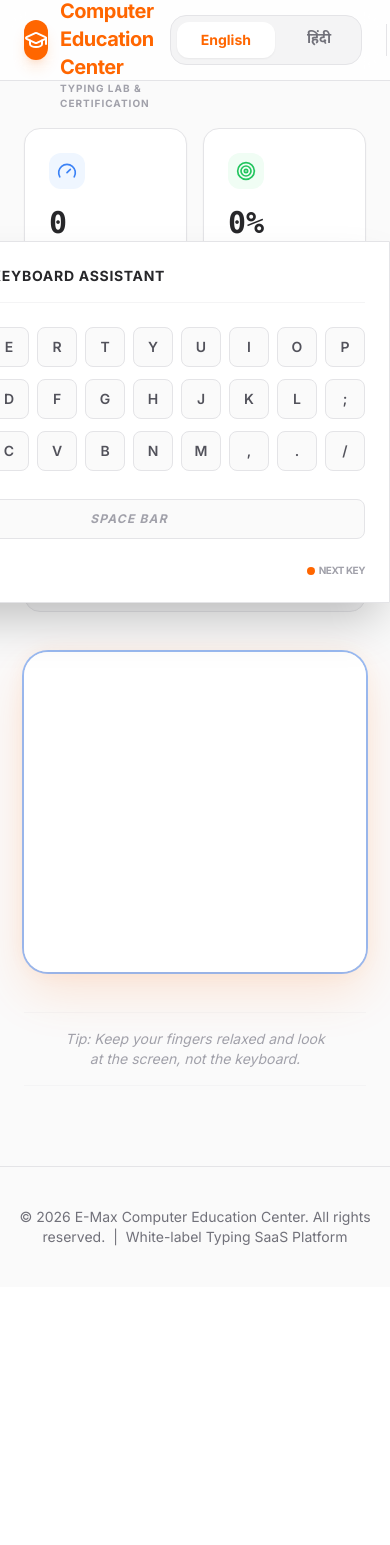
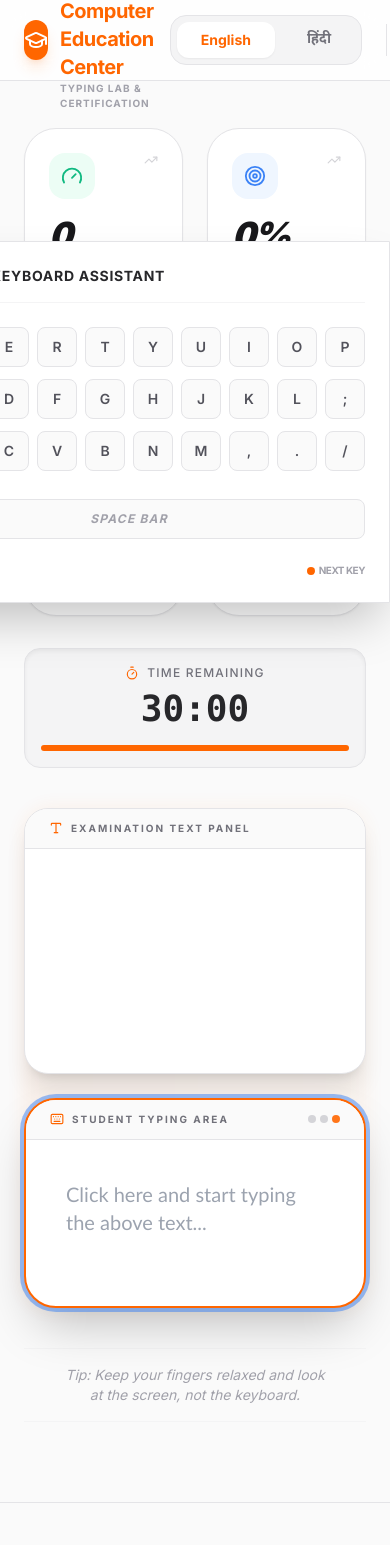
Before and after one commit to haarekasahara1923-wq/type, a Next.js app: page / in a window 390 px wide. Shown: the top 1545 px of the page. Before the commit the page ends 1287 px from the top, so only its background shows below. Built offline with nearby package versions, Linux system fonts and the light colour scheme; no server answers.

Commit message:
Design: Split typing panel into Reference and Input sections with sync scrolling and dull-grey highlighting

```diff
--- a/src/components/MetricsDisplay.tsx
+++ b/src/components/MetricsDisplay.tsx
@@ -1,35 +1,76 @@
 "use client";
 
 import { useTypingStore } from "@/lib/store";
-import { Gauge, Target, AlertCircle, Zap } from "lucide-react";
+import { Gauge, Target, AlertCircle, Zap, TrendingUp } from "lucide-react";
 
 export default function MetricsDisplay() {
-  const { wpm, accuracy, errors, cpm } = useTypingStore();
+  const { wpm, grossWpm, accuracy, errors, cpm } = useTypingStore();
 
   const metrics = [
-    { label: "WPM", value: wpm, icon: Gauge, color: "text-blue-500", bg: "bg-blue-50 dark:bg-blue-950/20" },
-    { label: "Accuracy", value: `${accuracy}%`, icon: Target, color: "text-green-500", bg: "bg-green-50 dark:bg-green-950/20" },
-    { label: "Errors", value: errors, icon: AlertCircle, color: "text-red-500", bg: "bg-red-50 dark:bg-red-950/20" },
-    { label: "CPM", value: cpm, icon: Zap, color: "text-orange-500", bg: "bg-orange-50 dark:bg-orange-950/20" },
+    {
+      label: "Net speed",
+      subLabel: "WPM",
+      value: wpm,
+      icon: Gauge,
+      color: "text-emerald-500",
+      bg: "bg-emerald-50 dark:bg-emerald-950/20",
+      description: "Words per minute (Net)"
+    },
+    {
+      label: "Accuracy",
+      subLabel: "Percentage",
+      value: `${accuracy}%`,
+      icon: Target,
+      color: "text-blue-500",
+      bg: "bg-blue-50 dark:bg-blue-950/20",
+      description: "Typing precision"
+    },
+    {
+      label: "Hard Errors",
+      subLabel: "Count",
+      value: errors,
+      icon: AlertCircle,
+      color: "text-rose-500",
+      bg: "bg-rose-50 dark:bg-rose-950/20",
+      description: "Mistakes made"
+    },
+    {
+      label: "Format",
+      subLabel: "CPM",
+      value: cpm,
+      icon: Zap,
+      color: "text-amber-500",
+      bg: "bg-amber-50 dark:bg-amber-950/20",
+      description: "Characters per min"
+    },
   ];
 
   return (
-    <div className="grid grid-cols-2 lg:grid-cols-4 gap-4">
+    <div className="grid grid-cols-2 lg:grid-cols-4 gap-6">
       {metrics.map((m) => (
         <div
           key={m.label}
-          className="p-6 rounded-2xl bg-white dark:bg-zinc-900 border border-zinc-200 dark:border-zinc-800 shadow-sm hover:shadow-md transition-shadow"
+          className="group relative p-6 rounded-[2rem] bg-white dark:bg-zinc-900 border border-zinc-200 dark:border-zinc-800 shadow-sm hover:shadow-xl hover:-translate-y-1 transition-all duration-300"
         >
-          <div className="flex items-center justify-between mb-4">
-            <div className={`p-2 rounded-xl ${m.bg}`}>
-              <m.icon className={m.color} size={20} />
+          <div className="flex items-start justify-between mb-4">
+            <div className={`p-3 rounded-2xl ${m.bg} group-hover:scale-110 transition-transform`}>
+              <m.icon className={m.color} size={22} />
+            </div>
+            <TrendingUp size={14} className="text-zinc-300 dark:text-zinc-700" />
+          </div>
+
+          <div className="space-y-1">
+             <div className="text-4xl font-black text-zinc-900 dark:text-zinc-100 tabular-nums tracking-tighter italic">
+              {m.value}
+            </div>
+            <div className="flex items-center gap-1.5">
+               <span className="text-[10px] font-black uppercase tracking-widest text-zinc-400">{m.label}</span>
+               <span className="text-[8px] font-bold text-zinc-300 dark:text-zinc-600 bg-zinc-100 dark:bg-zinc-800 px-1.5 rounded-full">{m.subLabel}</span>
             </div>
           </div>
-          <div className="text-3xl font-bold text-zinc-800 dark:text-zinc-100 mb-1 font-mono">
-            {m.value}
-          </div>
-          <div className="text-xs font-medium text-zinc-500 uppercase tracking-widest">
-            {m.label}
+
+          <div className="mt-4 pt-4 border-t border-zinc-50 dark:border-zinc-800/50">
+             <p className="text-[9px] text-zinc-400 font-medium uppercase tracking-wider">{m.description}</p>
           </div>
         </div>
       ))}
--- a/src/components/TypingBox.tsx
+++ b/src/components/TypingBox.tsx
@@ -3,11 +3,12 @@
 import { useEffect, useRef, useCallback, useState } from "react";
 import { useTypingStore } from "@/lib/store";
 import { cn } from "@/lib/utils";
+import { Keyboard, Type } from "lucide-react";
 
 export default function TypingBox() {
   const { content, userInput, setUserInput, language, isFinished } = useTypingStore();
   const inputRef = useRef<HTMLTextAreaElement>(null);
-  const containerRef = useRef<HTMLDivElement>(null);
+  const displayRef = useRef<HTMLDivElement>(null);
   const [isFocused, setIsFocused] = useState(false);
 
   const focusInput = useCallback(() => {
@@ -25,15 +26,15 @@ export default function TypingBox() {
     setUserInput(e.target.value);
   };
 
-  // Split content into characters for rendering
-  const renderContent = () => {
+  // Split content into characters for rendering in the text display area
+  const renderDisplayContent = () => {
     const chars = content.split("");
     const userChars = userInput.split("");
 
     return chars.map((char, index) => {
       let status = "neutral";
       if (index < userChars.length) {
-        status = userChars[index] === char ? "correct" : "incorrect";
+        status = userChars[index] === char ? "typed" : "error";
       } else if (index === userChars.length) {
         status = "current";
       }
@@ -43,51 +44,71 @@ export default function TypingBox() {
           key={index}
           id={index === userChars.length ? "current-char" : undefined}
           className={cn(
-            "inline-block relative transition-colors duration-100",
-            status === "correct" && "text-zinc-800 dark:text-zinc-200 bg-emerald-50 dark:bg-emerald-900/20",
-            status === "incorrect" && "text-rose-500 bg-rose-50 dark:bg-rose-900/30 font-bold",
-            status === "current" && isFocused && "bg-brand-primary/10 text-brand-primary",
-            status === "neutral" && "text-zinc-300 dark:text-zinc-600",
-            language === "Hindi" ? "font-hindi text-3xl mx-px" : "font-english text-2xl"
+            "inline-block relative transition-all duration-150",
+            status === "typed" && "text-zinc-400 dark:text-zinc-600", // Dull grey for typed text
+            status === "error" && "text-red-500 bg-red-100 dark:bg-red-900/30 font-bold",
+            status === "current" && "text-brand-primary font-bold border-b-2 border-brand-primary",
+            status === "neutral" && "text-zinc-800 dark:text-zinc-200",
+            language === "Hindi" ? "font-hindi text-3xl mx-0.5" : "font-english text-2xl"
           )}
         >
           {char === " " ? "\u00A0" : char}
-          {status === "current" && isFocused && (
-            <span className="absolute left-0 bottom-0 w-full h-1 bg-brand-primary animate-pulse" />
-          )}
         </span>
       );
     });
   };
 
-  // Logic to scroll to current character
+  // Sync scroll of display area to the current character
   useEffect(() => {
     const currentChar = document.getElementById("current-char");
-    if (currentChar && containerRef.current) {
-      const parent = containerRef.current;
+    if (currentChar && displayRef.current) {
+      const parent = displayRef.current;
       const offset = currentChar.offsetTop;
-      if (offset > parent.scrollTop + 200) {
-        parent.scrollTo({ top: offset - 100, behavior: "smooth" });
+      if (offset > parent.scrollTop + 150) {
+        parent.scrollTo({ top: offset - 80, behavior: "smooth" });
       } else if (offset < parent.scrollTop) {
-         parent.scrollTo({ top: offset - 100, behavior: "smooth" });
+        parent.scrollTo({ top: offset - 80, behavior: "smooth" });
       }
     }
   }, [userInput]);
 
   return (
+    <div className="flex flex-col gap-6 w-full max-w-5xl mx-auto">
+      {/* Upper Section: Reference Text */}
+      <div className="relative group">
+        <div className="absolute -inset-0.5 bg-gradient-to-b from-brand-primary/20 to-transparent rounded-3xl blur-xl opacity-20" />
+        <div className="relative bg-white dark:bg-zinc-900 border border-zinc-200 dark:border-zinc-800 rounded-3xl overflow-hidden shadow-xl">
+          <div className="bg-zinc-50 dark:bg-zinc-800/50 px-6 py-3 border-b border-zinc-200 dark:border-zinc-800 flex items-center justify-between">
+            <div className="flex items-center gap-2 text-zinc-500 font-bold text-[10px] uppercase tracking-[0.2em]">
+              <Type size={14} className="text-brand-primary" />
+              Examination Text Panel
+            </div>
+            {language === "Hindi" && <span className="text-[10px] bg-brand-primary/10 text-brand-primary px-2 py-0.5 rounded-full font-bold">Mangal Font</span>}
+          </div>
           <div
-      className={cn(
-        "relative w-full max-w-5xl mx-auto rounded-3xl overflow-hidden transition-all duration-300",
-        isFocused ? "shadow-[0_20px_50px_rgba(255,102,0,0.15)] ring-2 ring-brand-primary/20" : "shadow-xl border border-zinc-200 dark:border-zinc-800"
-      )}
-      onClick={focusInput}
+            ref={displayRef}
+            className="h-56 overflow-y-auto p-10 leading-[1.8] select-none text-justify scrollbar-thin scrollbar-thumb-zinc-200 dark:scrollbar-thumb-zinc-800"
           >
-      <div
-        ref={containerRef}
-        className="h-[320px] overflow-y-auto p-12 bg-white dark:bg-zinc-900 cursor-text scrollbar-thin scrollbar-thumb-zinc-200 dark:scrollbar-thumb-zinc-800"
-      >
-        <div className="leading-relaxed select-none tracking-wide text-justify">
-          {renderContent()}
+            {renderDisplayContent()}
+          </div>
+        </div>
+      </div>
+
+      {/* Lower Section: Typing Input */}
+      <div className="relative group">
+        <div className={cn(
+          "relative bg-white dark:bg-zinc-900 border-2 rounded-[2rem] overflow-hidden transition-all duration-300 shadow-2xl",
+          isFocused ? "border-brand-primary ring-4 ring-brand-primary/10" : "border-zinc-200 dark:border-zinc-800"
+        )}>
+          <div className="bg-zinc-50 dark:bg-zinc-800/50 px-6 py-3 border-b border-zinc-200 dark:border-zinc-800 flex items-center justify-between">
+             <div className="flex items-center gap-2 text-zinc-500 font-bold text-[10px] uppercase tracking-[0.2em]">
+              <Keyboard size={14} className="text-brand-primary" />
+              Student Typing Area
+            </div>
+            <div className="flex gap-1">
+               <div className="w-2 h-2 rounded-full bg-zinc-300 dark:bg-zinc-700" />
+               <div className="w-2 h-2 rounded-full bg-zinc-300 dark:bg-zinc-700" />
+               <div className="w-2 h-2 rounded-full bg-brand-primary animate-pulse" />
             </div>
           </div>
 
@@ -97,26 +118,42 @@ export default function TypingBox() {
             onChange={handleChange}
             onFocus={() => setIsFocused(true)}
             onBlur={() => setIsFocused(false)}
-        className="absolute inset-0 w-full h-full opacity-0 cursor-default z-10"
-        autoFocus
+            placeholder="Click here and start typing the above text..."
+            className={cn(
+              "w-full h-40 p-10 bg-transparent resize-none outline-none leading-relaxed transition-all",
+              language === "Hindi" ? "font-hindi text-2xl" : "font-english text-xl text-zinc-800 dark:text-zinc-100"
+            )}
             spellCheck={false}
             disabled={isFinished}
           />
 
           {!isFocused && !isFinished && (
-        <div className="absolute inset-0 bg-white/40 dark:bg-black/40 backdrop-blur-[2px] z-20 flex items-center justify-center pointer-events-none">
-          <div className="bg-white dark:bg-zinc-800 px-6 py-3 rounded-2xl shadow-2xl border border-zinc-200 dark:border-zinc-700 animate-bounce">
-            <p className="text-brand-primary font-bold">Type any key to start typing</p>
+            <div
+              className="absolute inset-x-0 bottom-0 top-[45px] bg-white/60 dark:bg-black/60 backdrop-blur-[2px] z-10 flex items-center justify-center cursor-pointer"
+              onClick={focusInput}
+            >
+              <div className="bg-white dark:bg-zinc-800 px-8 py-4 rounded-2xl shadow-2xl border border-brand-primary/20 animate-bounce flex items-center gap-3">
+                <div className="p-2 bg-brand-primary rounded-lg text-white">
+                   <Keyboard size={18} />
+                </div>
+                <span className="text-brand-primary font-black uppercase tracking-widest text-xs">Click inside to activate typing</span>
               </div>
             </div>
           )}
-
+        </div>
+      </div>
 
       {isFinished && (
-        <div className="absolute inset-0 flex items-center justify-center bg-white/80 dark:bg-black/90 backdrop-blur-md z-30">
-          <div className="text-center p-8 rounded-3xl bg-white dark:bg-zinc-800 shadow-2xl border border-brand-primary/20 scale-110">
-            <h2 className="text-3xl font-black mb-2 text-zinc-900 dark:text-white uppercase tracking-tighter">Time&apos;s Up!</h2>
-            <p className="text-zinc-500 font-medium">Test completed. Please wait for results.</p>
+        <div className="fixed inset-0 flex items-center justify-center bg-black/60 backdrop-blur-md z-[100] animate-in fade-in duration-500">
+          <div className="bg-white dark:bg-zinc-900 p-10 rounded-[3rem] shadow-2xl border border-brand-primary/30 text-center max-w-md w-full mx-4 scale-110">
+            <div className="w-20 h-20 bg-brand-primary/10 rounded-full flex items-center justify-center mx-auto mb-6">
+               <Type className="text-brand-primary" size={32} />
+            </div>
+            <h2 className="text-3xl font-black mb-2 text-zinc-900 dark:text-white uppercase tracking-tighter italic">Exam Finished!</h2>
+            <p className="text-zinc-500 font-medium mb-2">Analyzing your performance data...</p>
+            <div className="w-full bg-zinc-100 dark:bg-zinc-800 h-1.5 rounded-full overflow-hidden mt-6">
+               <div className="h-full bg-brand-primary animate-[loading_2s_ease-in-out_infinite]" style={{width: '60%'}} />
+            </div>
           </div>
         </div>
       )}
--- a/src/lib/store.ts
+++ b/src/lib/store.ts
@@ -8,7 +8,8 @@ interface TypingState {
   isFinished: boolean;
   content: string;
   userInput: string;
-  wpm: number;
+  wpm: number; // Net WPM
+  grossWpm: number;
   accuracy: number;
   errors: number;
   cpm: number;
@@ -32,6 +33,7 @@ export const useTypingStore = create<TypingState>((set, get) => ({
   content: '',
   userInput: '',
   wpm: 0,
+  grossWpm: 0,
   accuracy: 0,
   errors: 0,
   cpm: 0,
@@ -45,6 +47,7 @@ export const useTypingStore = create<TypingState>((set, get) => ({
     timeLeft: 30 * 60,
     startTime: null,
     wpm: 0,
+    grossWpm: 0,
     accuracy: 0,
     errors: 0,
     cpm: 0
@@ -52,8 +55,9 @@ export const useTypingStore = create<TypingState>((set, get) => ({
 
   setUserInput: (userInput) => {
     const state = get();
+    if (state.isFinished) return;
 
-    // Don't allow typing more than content length
+    // Limit input to content length
     if (userInput.length > state.content.length) return;
 
     if (!state.isStarted && userInput.length > 0) {
@@ -63,7 +67,6 @@ export const useTypingStore = create<TypingState>((set, get) => ({
     set({ userInput });
     get().updateMetrics();
 
-    // Finish test if content is fully typed
     if (userInput.length === state.content.length && state.content.length > 0) {
       get().finishTest();
     }
@@ -87,27 +90,35 @@ export const useTypingStore = create<TypingState>((set, get) => ({
     const { content, userInput, startTime } = get();
     if (!startTime) return;
 
-    let errors = 0;
-    const typedTill = userInput.length;
+    let totalErrors = 0;
+    const typedLength = userInput.length;
 
-    for (let i = 0; i < typedTill; i++) {
+    // Calculate errors
+    for (let i = 0; i < typedLength; i++) {
       if (userInput[i] !== content[i]) {
-        errors++;
+        totalErrors++;
       }
     }
 
-    const timeElapsedInMinutes = (Date.now() - startTime) / 60000;
-    const charCount = typedTill;
-    const wordsTyped = charCount / 5;
+    const timeElapsedInSeconds = (Date.now() - startTime) / 1000;
+    if (timeElapsedInSeconds < 1) return; // Don't calculate metrics in the first second to avoid spikes
 
-    // Standard WPM formula: (chars / 5) / time - (errors / time)
-    const rawWpm = timeElapsedInMinutes > 0 ? (wordsTyped / timeElapsedInMinutes) : 0;
-    const netWpm = Math.max(0, Math.round(rawWpm - (errors / timeElapsedInMinutes)));
+    const timeElapsedInMinutes = timeElapsedInSeconds / 60;
 
-    const cpm = timeElapsedInMinutes > 0 ? Math.round(charCount / timeElapsedInMinutes) : 0;
-    const accuracy = charCount > 0 ? Math.round(((charCount - errors) / charCount) * 100) : 100;
+    // Gross WPM = (total characters typed / 5) / time
+    const grossWpm = Math.round((typedLength / 5) / timeElapsedInMinutes);
 
-    set({ wpm: netWpm, accuracy, errors, cpm });
+    // Net WPM = Gross WPM - (uncorrected errors / time)
+    // Since we don't allow backspacing past current char in some modes, we use standard error penalty
+    const netWpm = Math.max(0, Math.round(grossWpm - (totalErrors / timeElapsedInMinutes)));
+
+    const accuracy = typedLength > 0
+      ? Math.round(((typedLength - totalErrors) / typedLength) * 100)
+      : 100;
+
+    const cpm = Math.round(typedLength / timeElapsedInMinutes);
+
+    set({ wpm: netWpm, grossWpm, accuracy, errors: totalErrors, cpm });
   },
 
   reset: () => set({
@@ -117,6 +128,7 @@ export const useTypingStore = create<TypingState>((set, get) => ({
     timeLeft: 30 * 60,
     startTime: null,
     wpm: 0,
+    grossWpm: 0,
     accuracy: 0,
     errors: 0,
     cpm: 0
```
Lines whose indentation alone changed are shown as unchanged.
